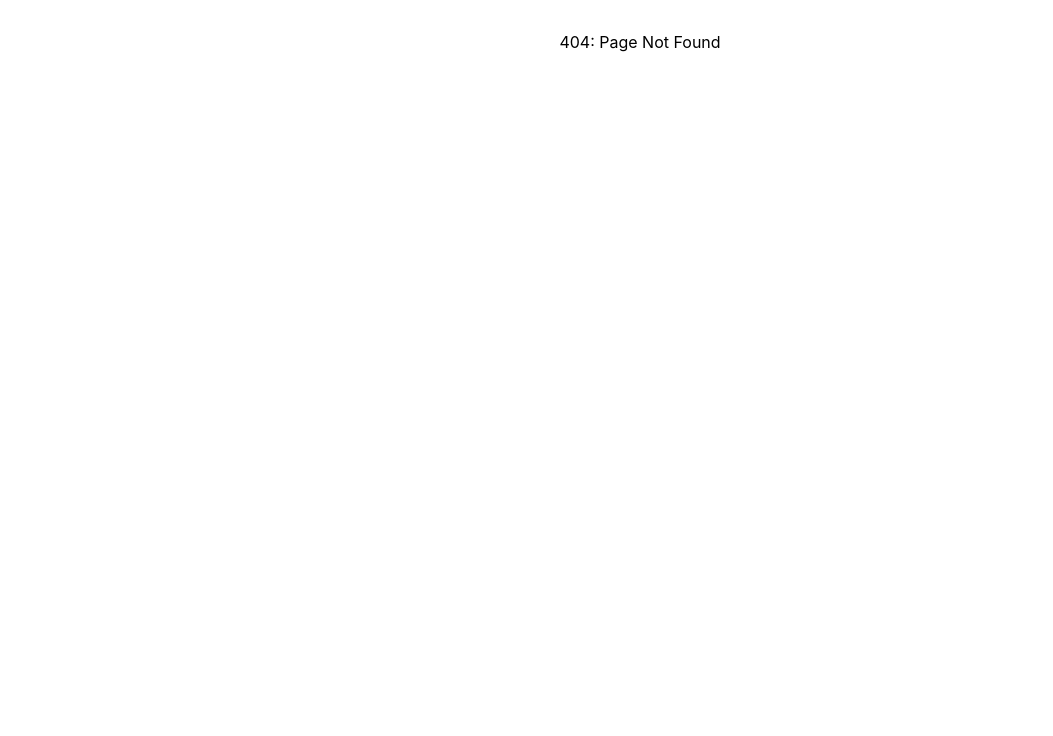
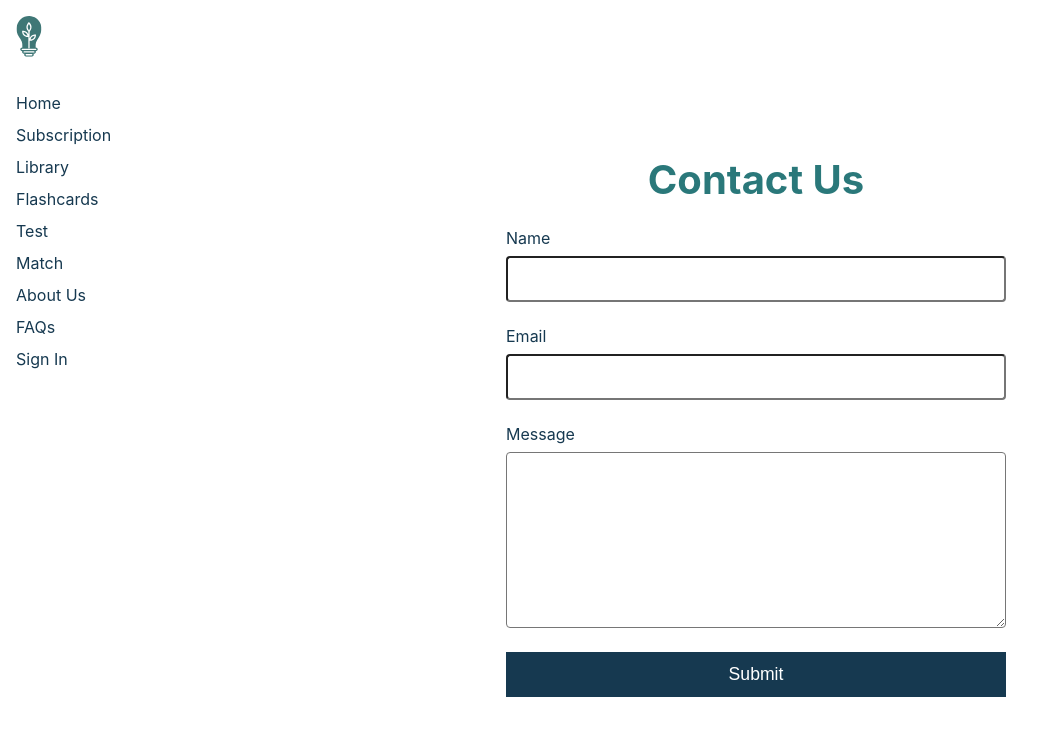
Before and after one commit to HIC-Project/startdies, a React (Create React App) app: page /contact-us in a window 1280 px wide. Before the commit this address had no page. Shown: the top 736 px of the page, without its empty margins (0-1053 px from the left). Built offline with nearby package versions, Linux system fonts and the light colour scheme.

Commit message:
🚧 Combine about-us + contact-us

```diff
--- a/src/App.js
+++ b/src/App.js
@@ -41,8 +41,8 @@
           <Route element={<Layout />}>
             {/* Main pages */}
             <Route path="/home" element={<HomePage />} />
-            <Route path="/about" element={<AboutUsPage />} />
-            <Route path="/contact" element={<ContactUsPage />} />
+            <Route path="/about-us" element={<AboutUsPage />} />
+            <Route path="/contact-us" element={<ContactUsPage />} />
             <Route path="/donations" element={<DonationsPage />} />
             <Route path="/faqs" element={<FAQsPage />} />
             <Route path="/subscriptions" element={<Subscriptions />} />
@@ -57,9 +57,9 @@
 
             {/* Match */}
             <Route path="/match">
-              <Route index element={<MatchHome />} />
-              <Route path="create" element={<MatchCreate />} />
-              <Route path="example" element={<MatchExample />} />
+                <Route index element={<MatchHome />} />
+                <Route path="/match/create" element={<MatchCreate />} />
+                <Route path="/match/:id" element={<MatchExample />} />
             </Route>
 
             {/* Tests */}
--- a/src/pages/AboutUsPage.js
+++ b/src/pages/AboutUsPage.js
@@ -18,14 +18,18 @@
                 <section style={styles.panel}>
                     <h2 style={styles.panelTitle}>Our Mission</h2>
                     <p style={styles.panelText}>
-                        Our Mission stuff will go here
+                    As a group of college students, we care about studying and staying organized academically. Our goal is to make studying easier, more efficient, and more interactive for students everywhere. We are here to create a platform that helps students learn through digital tools, and study aids.
+We aim to provide customizable flashcards, study games, and resources that allow students to personalize their learning experience. Our goal is to bridge the gap between traditional studying and modern, tech-driven approaches to education. We believe that learning should be accessible, fun, and effective, no matter where you are in your academic journey.
+
+
                     </p>
                 </section>
 
                 <section style={styles.panel}>
                     <h2 style={styles.panelTitle}>Our Journey</h2>
                     <p style={styles.panelText}>
-                        Our Journey stuff will go right here
+                        We came to gether as a team of college students to complege this project and make a fun and fuctional tool. We all worked together to make this project possible. Our member are Chotanansub Sophaken, Annika Hall, Abdulaziz Almusaiteer, Kent Ogasawara, and Andrew Leonard. The project was made in collaboration for CS 32301 Human Interface Computing, Spring 2025.
+
                     </p>
                 </section>
             </div>
--- a/src/pages/ContactUsPage.js
+++ b/src/pages/ContactUsPage.js
@@ -0,0 +1,156 @@
+import React, { useState } from 'react';
+import { COLORS } from '../themes';
+
+function ContactUsPage() {
+    const [formData, setFormData] = useState({
+        name: '',
+        email: '',
+        message: ''
+    });
+
+    const handleChange = e => {
+        const { name, value } = e.target;
+        setFormData({
+            ...formData,
+            [name]: value
+        });
+    };
+
+    const handleSubmit = e => {
+        e.preventDefault();
+
+        // Retrieve the current contact messages from localStorage
+        const contactMessages = JSON.parse(localStorage.getItem('contactMessages') || '[]');
+
+        // Add the new form data to the messages array
+        contactMessages.push(formData);
+
+        // Save the updated contact messages back to localStorage
+        localStorage.setItem('contactMessages', JSON.stringify(contactMessages));
+
+        // Clear form data after submission
+        setFormData({
+            name: '',
+            email: '',
+            message: ''
+        });
+
+        alert('Thank you for contacting us! Your message has been submitted.');
+    };
+
+    return (
+        <div style={styles.container}>
+            <h1 style={styles.title}>Contact Us</h1>
+            <form onSubmit={handleSubmit} style={styles.form}>
+                <label style={styles.label}>
+                    Name
+                    <input
+                        name="name"
+                        type="text"
+                        value={formData.name}
+                        onChange={handleChange}
+                        required
+                        style={styles.input}
+                    />
+                </label>
+                <label style={styles.label}>
+                    Email
+                    <input
+                        name="email"
+                        type="email"
+                        value={formData.email}
+                        onChange={handleChange}
+                        required
+                        style={styles.input}
+                    />
+                </label>
+                <label style={styles.label}>
+                    Message
+                    <textarea
+                        name="message"
+                        value={formData.message}
+                        onChange={handleChange}
+                        required
+                        style={styles.textarea}
+                    />
+                </label>
+                <button type="submit" style={styles.submit}>Submit</button>
+            </form>
+        </div>
+    );
+}
+
+const styles = {
+    container: {
+        display: 'flex',
+        flexDirection: 'column',
+        alignItems: 'center',
+        padding: '4rem 1rem',
+        color: COLORS.darkBlue,
+    },
+    title: {
+        fontSize: '2.5rem',
+        color: COLORS.teal,
+        marginBottom: '1.5rem',
+    },
+    form: {
+        display: 'flex',
+        flexDirection: 'column',
+        gap: '1.5rem',
+        maxWidth: '500px',
+        width: '100%',
+    },
+    label: {
+        fontSize: '1rem',
+        color: COLORS.darkBlue,
+        display: 'flex',
+        flexDirection: 'column',
+    },
+    input: {
+        padding: '0.75rem',
+        fontSize: '1rem',
+        borderRadius: '4px',
+        border: `1px solid ${COLORS.lightMint}`,
+        marginTop: '0.5rem',
+    },
+    textarea: {
+        padding: '0.75rem',
+        fontSize: '1rem',
+        borderRadius: '4px',
+        border: `1px solid ${COLORS.lightMint}`,
+        marginTop: '0.5rem',
+        height: '150px',
+    },
+    submit: {
+        backgroundColor: COLORS.darkBlue,
+        color: '#fff',
+        padding: '0.75rem',
+        border: 'none',
+        fontSize: '1.1rem',
+        cursor: 'pointer',
+    },
+    footer: {
+        position: 'fixed',
+        bottom: 0,
+        left: 0,
+        width: '100%',
+        padding: '1rem',
+        backgroundColor: COLORS.lightMint,
+        textAlign: 'center',
+        display: 'flex',
+        justifyContent: 'center',
+        gap: '1rem',
+        fontSize: '0.9rem',
+      },
+
+      footerLink: {
+        color: COLORS.darkBlue,
+        textDecoration: 'underline',
+      },
+
+      divider: {
+        color: COLORS.darkBlue,
+      },
+};
+
+export default ContactUsPage;
```
